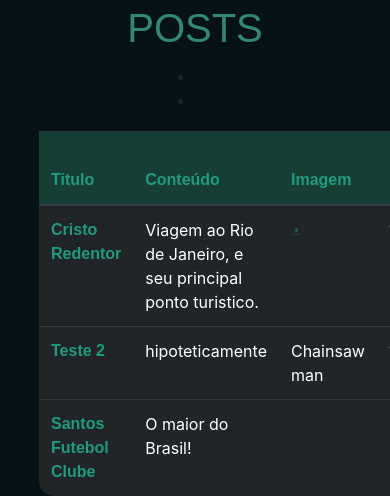
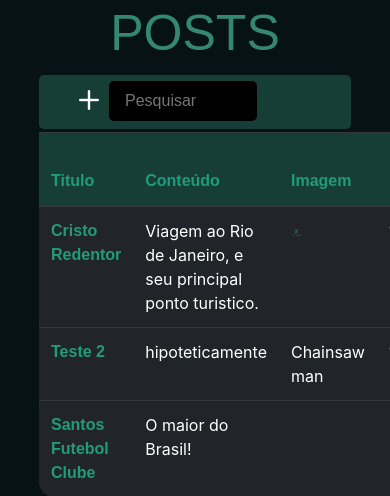
Before and after one commit to KleitonEwerton/kletretenimento, a PHP site: page /app/views/site/listaposts.html in a window 390 px wide; the page is wider, and only the part inside the window is pictured. Shown: the top 496 px of that part. Run offline with PHP 8.4, Linux system fonts and the light colour scheme; some libraries are stand-ins or nearby versions; some web fonts are replaced.

Commit message:
finaliza estilização e inicia responsividade

```diff
--- a/app/views/site/listaposts.html
+++ b/app/views/site/listaposts.html
@@ -14,8 +14,8 @@
         <h1>POSTS</h1>
         <div class="serch-bar">
             <ul class="serch-itens">
-              <li></li>
-              <li></li>
+              <li><a href="#"><i class="bi bi-plus"></i></a></li>
+              <li><a href="#"><input type="text" placeholder="Pesquisar"></a></li>
             </ul>
         </div>
         <div class="table-container">
@@ -42,6 +42,7 @@
                     <a href="#"><i class="bi bi-pencil-square"></i></a>
                     <a href="#"><i class="bi bi-eye-fill"></i></a>
                   </td>
+                  <td class="mbl-btn"><a href="#"><i class="bi bi-three-dots-vertical"></i></a></td>
                 </tr>
                 <tr>
                   <th scope="row">Teste 2</th>
@@ -54,6 +55,7 @@
                     <a href="#"><i class="bi bi-pencil-square"></i></a>
                     <a href="#"><i class="bi bi-eye-fill"></i></a>
                   </td>
+                  <td class="mbl-btn"><a href="#"><i class="bi bi-three-dots-vertical"></i></a></td>
                 </tr>
                 <tr>
                   <th scope="row">Santos Futebol Clube</th>
@@ -66,6 +68,7 @@
                     <a href="#"><i class="bi bi-pencil-square"></i></a>
                     <a href="#"><i class="bi bi-eye-fill"></i></a>
                   </td>
+                  <td class="mbl-btn"><a href="#"><i class="bi bi-three-dots-vertical"></i></a></td>
                  </tr>
              </tbody>
          </table>
--- a/public/css/listaposts.css
+++ b/public/css/listaposts.css
@@ -11,13 +11,70 @@
     height: 100vh;
 }
 
+.serch-bar{
+    display: flex;
+    flex-direction: row;
+    justify-content: space-between;
+    align-items: center;
+    padding: 10px 30px;
+    border-radius: 5px;
+    width: 80%;
+    height: 8%;
+    background-color: #173E36;
+
+    animation-name: fade-movement;
+    animation-duration: 0.5s;
+}
+
+.serch-itens{
+    display: flex;
+    flex-direction: row;
+    justify-content: space-between;
+    align-items: center;
+    margin-top: 15px;
+    border-radius: 5px;
+    width: 100%;
+    height: 10%;
+
+    animation-name: fade-movement;
+    animation-duration: 0.5s;
+}
+
+.serch-itens li{
+    list-style: none;
+}
+
+.serch-itens input{
+    border: none;
+    background-color: #000;
+    border-radius: 5px;
+    padding: 0.5rem 1rem;
+    width: 70%;
+    color: #209b7c;
+    font-size: 1rem;
+    outline: none;
+    transition: all 300ms ease-in-out;
+    font-family: 'Montserrat', sans-serif;
+}
+
+.serch-itens input:focus {
+    box-shadow: 0.5rem 0.5rem #209b7c;
+}
+
+
 .table-container{
     width: 80%;
     height: 80%;
+
+    animation-name: fade-movement;
+    animation-duration: 0.5s;
 }
 
 .tabela{
     border-radius: 15px;
+
+    animation-name: fade-movement;
+    animation-duration: 0.5s;
 }
 
 .tabela thead{
@@ -38,6 +95,24 @@
     color: #348771;
 }
 
+.serch-itens i{
+    color: #fff;
+    text-decoration: none;
+    list-style: none;
+    font-size: 40px;
+}
+
+.mbl-btn{
+    display: none;
+}
+
+.bi-plus:hover{
+    transform: scale(0.9);
+    transform: all 0.2s;
+    transition: all 0.5s ease 0s;
+    color: #266354;
+}
+
 .tabela i:hover{
     color: #266354;
     transition: all 0.5s ease 0s;
@@ -50,6 +125,9 @@
     flex-direction: column;
     align-items: center;
     justify-content: space-evenly;
+
+    animation-name: fade-movement;
+    animation-duration: 0.5s;
 }
 
 .image{
@@ -59,4 +137,20 @@
 .lista-posts h1{
     font-family: 'Montserrat', sans-serif;
     color: #348771;
+    font-size: 50px;
+
+    animation-name: fade-movement;
+    animation-duration: 0.5s;
 }
+
+@keyframes fade-movement{
+    0% {transform: translate(0px, -15px); opacity: 0;}
+    25% {opacity: 0.25;}
+    50% {opacity: 0.5;}
+    75% {opacity: 0.75;}
+    100% {transform: translate(0px, 0px); opacity: 1;}
+}
+
+@media (max-width: 1000px){
+
+}
```
